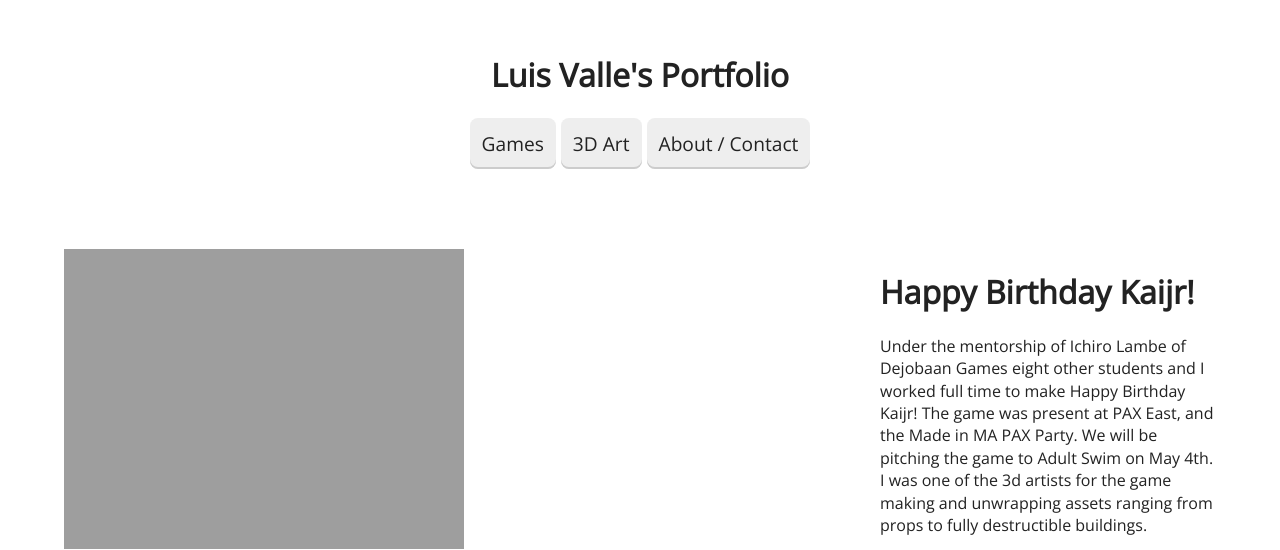
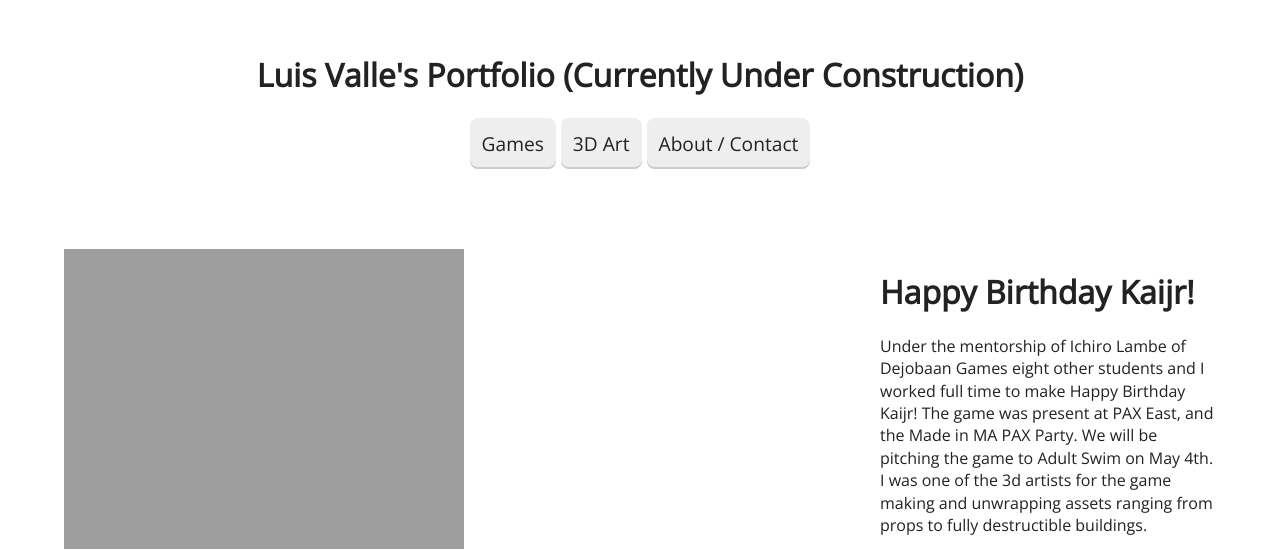
Before and after one commit to luisit094/luisit094, a Jekyll site: the page built from index.md, in a window 1280 px wide and 900 px high, cut to the strip 0-550 px from the top of the window. Built offline with Jekyll 4.4.1, drawn with Linux system fonts in a browser that asks for light colours.

Commit message:
Update _config.yml
added under construct warning

```diff
--- a/_config.yml
+++ b/_config.yml
@@ -1,5 +1,5 @@
 # Site settings
-title: Luis Valle's Portfolio
+title: Luis Valle's Portfolio (Currently Under Construction)
 tagline: "Let's make games together"
 url: "http://luisvalle.net" # The base hostname & protocol for your site. Use it if you need absolute URL's
 permalink: /:title/
```
